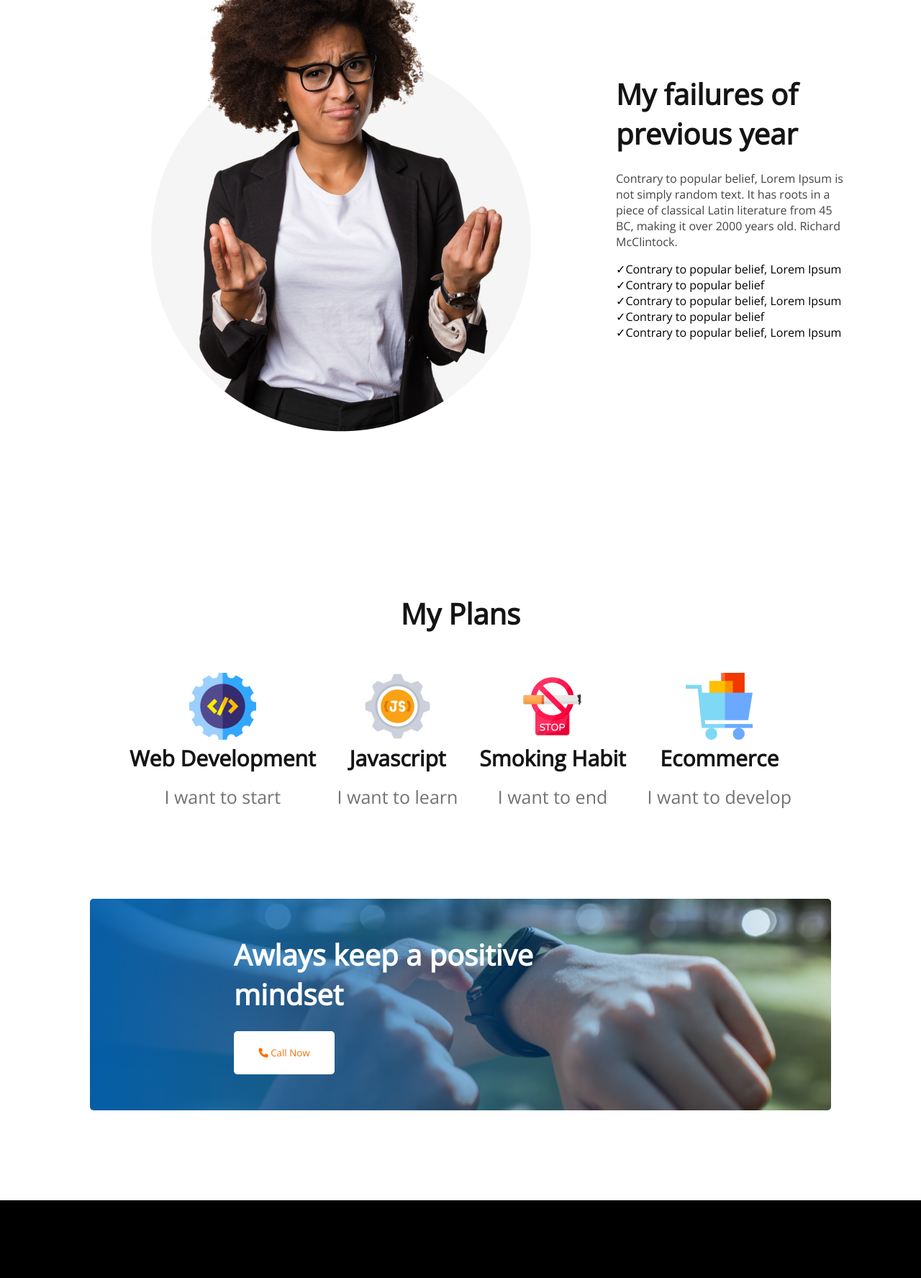
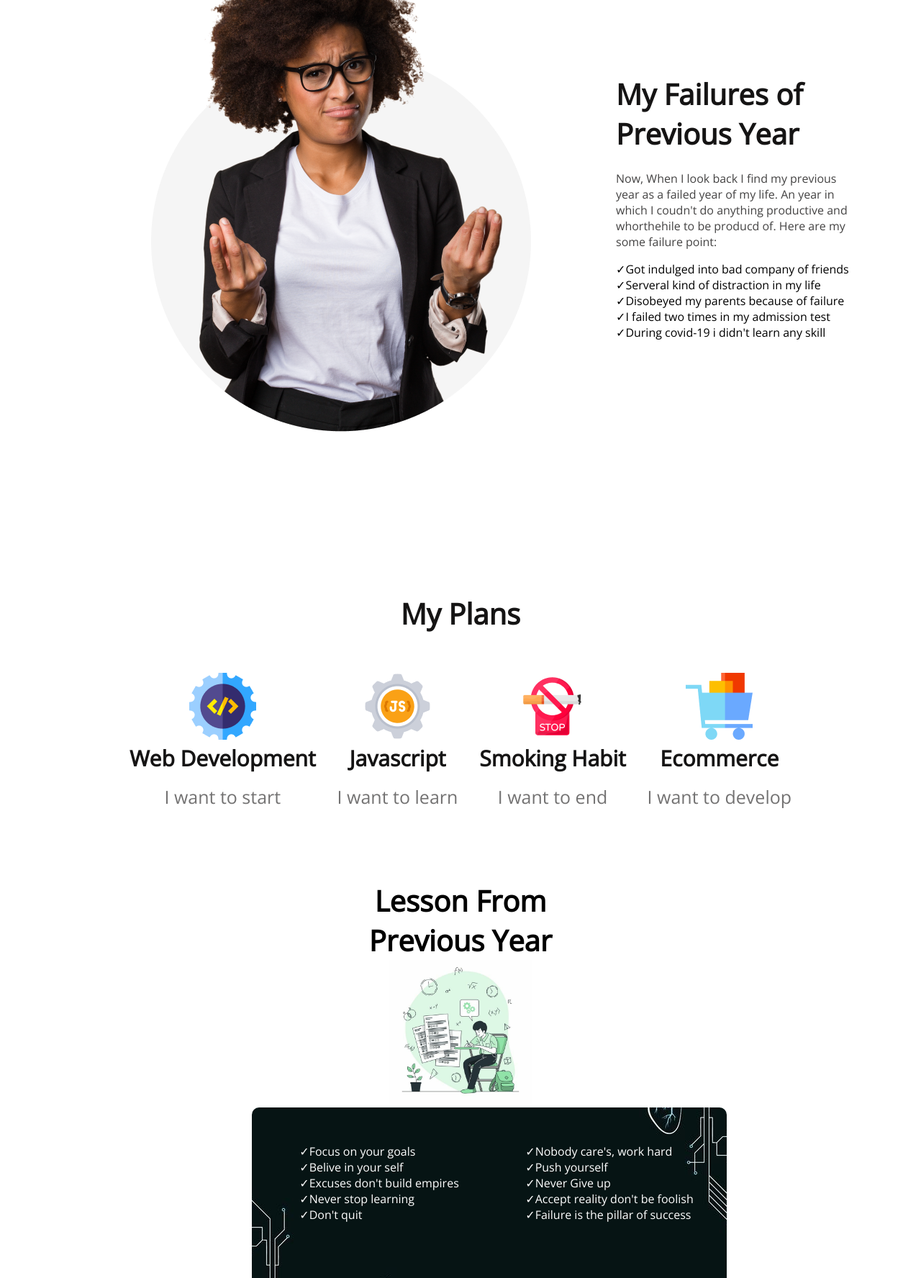
Before and after one commit to MinhazBorhan/Assignment-01, a plain HTML site: page index.html in a window 1280 px wide. Shown: the part 1024-2800 px from the top of the page at 72% size. Drawn offline with nearby package versions, Linux system fonts and the light colour scheme.

Commit message:
Complete Adding

```diff
--- a/index.html
+++ b/index.html
@@ -17,9 +17,13 @@
     <header>
         <div class="banner">
             <div class="banner-container">
-                <h1 class="banner-title">All Thinks Are<br><span id="banner-style">Possible</span> If You<br>believe</h1>
-                <p class="banner-discription">Lorem ipsum dolor sit amet, consectetur adipisicing elit.<br> Consequatur
-                    pariatur, nemo cumque accusamus tempore<br> assumenda asperiores quod amet alias. Ipsam.</p>
+                <h1 class="banner-title">All Thinks Are<br><span id="banner-style">Possible</span> If You<br>Believe
+                </h1>
+                <p class="banner-discription">Just beacuse they're succeeding before you, that doesn't mean <br> they're
+                    succeeding in replacment of you. There will still be a <br> place for you. There will always be a
+                    place for you.
+                    <br><span id="text-style">Morgan Harpter Nicbols</span>
+                </p>
                 <button id="btn-contact">Contact Us</button>
             </div>
         </div>
@@ -30,15 +34,15 @@
     <section class="my-failures">
         <img id="failure-image" src="images/person.png" alt="">
         <div class="failure-header">
-            <h3 class="failure-title">My failures of previous year</h3>
-            <p class="failure-discription">Contrary to popular belief, Lorem Ipsum is not simply random text. It has
-                roots in a piece of classical Latin literature from 45 BC, making it over 2000 years old. Richard
-                McClintock.</p>
-                <li>&#10003;Contrary to popular belief, Lorem Ipsum</li>
-                <li>&#10003;Contrary to popular belief</li>
-                <li>&#10003;Contrary to popular belief, Lorem Ipsum</li>
-                <li>&#10003;Contrary to popular belief</li>
-                <li>&#10003;Contrary to popular belief, Lorem Ipsum</li>
+            <h3 class="failure-title">My Failures of Previous Year</h3>
+            <p class="failure-discription">Now, When I look back I find my previous year as a failed year of my life. An
+                year in which I coudn't do anything productive and whorthehile to be producd of. Here are my some
+                failure point:</p>
+            <li>&#10003;Got indulged into bad company of friends</li>
+            <li>&#10003;Serveral kind of distraction in my life</li>
+            <li>&#10003;Disobeyed my parents because of failure </li>
+            <li>&#10003;I failed two times in my admission test</li>
+            <li>&#10003;During covid-19 i didn't learn any skill</li>
         </div>
     </section>
     <!-- My plan section -->
@@ -67,10 +71,39 @@
             </div>
         </div>
     </section>
+    <!-- Lesson I Learn -->
+    <section>
+        <div class="lesson">
+            <h1 id="lesson-title"><strong>Lesson From <br> Previous Year</strong></h1>
+            <div>
+                <img id="image-style" src="images/lesson.jpg" alt="">
+            </div>
+        </div>
+        <div class="lesson-discription">
+            <div>
+                <ul type="block">
+                    <li>&#10003;Focus on your goals</li>
+                    <li>&#10003;Belive in your self</li>
+                    <li>&#10003;Excuses don't build empires</li>
+                    <li>&#10003;Never stop learning</li>
+                    <li>&#10003;Don't quit</li>
+                </ul>
+            </div>
+            <div>
+                <ul type="block">
+                    <li>&#10003;Nobody care's, work hard</li>
+                    <li>&#10003;Push yourself</li>
+                    <li>&#10003;Never Give up</li>
+                    <li>&#10003;Accept reality don't be foolish</li>
+                    <li>&#10003;Failure is the pillar of success</li>
+                </ul>
+            </div>
+        </div>
+    </section>
     <!-- Motivation -->
     <section class="motivation">
         <h3 id="motivation-title">Awlays keep a positive <br> mindset</h3>
-        <button class="btn-primary"><i class="fa-solid fa-phone"></i>  Call Now</button>
+        <button class="btn-primary"><i class="fa-solid fa-phone"></i> Call Now</button>
     </section>
 </main>
 <!-- Future -->
@@ -78,11 +111,12 @@
     <div class="future">
         <div class="future-cointainer">
             <h3 class="future-title">Future</h3>
-            <p>There are many variations of passages of Lorem Ipsum <br> available, but the majority have suffered alteration in <br> some form, by injected humour, or randomised words</p>
+            <p>You can come back form anything no matter <br> how bad you think the situation is. <br> I'ts all about
+                your mindset.</p>
             <br>
-            <p>Email : info@gmail.com</p>
+            <p>Email : minhazbo@gmail.com</p>
             <br>
-            <p>Phone : 01500 00 00 00</p>
+            <p>Phone : 01800000000</p>
             <img class="future-icon" src="images/icons/fb.png" alt="">
             <img class="future-icon" src="images/icons/twitter.png" alt="">
             <img class="future-icon" src="images/icons/youtube.png" alt="">
@@ -94,4 +128,5 @@
         </div>
     </div>
 </footer>
+
 </html>
--- a/style.css
+++ b/style.css
@@ -43,6 +43,9 @@
     margin-bottom: 25px;
 }
 
+#text-style {
+    font-size: 13px;
+}
 #btn-contact {
     padding: 20px 25px;
     border-radius: 5px;
@@ -93,6 +96,7 @@ li {
     margin-top: 125px;
     text-align: center;
     padding: 0 150px;
+    margin-bottom: 100px;
 }
 
 .plan-title {
@@ -119,7 +123,39 @@ li {
     color: #737272;
     margin-top: 16px;
 }
+/* Lesson style */
+.lesson {
+    text-align: center;
+    align-items: center;
+}
 
+#lesson-title {
+    text-align: center;
+    font-size: 40px;
+    font-weight: 700;
+    color: black;
+}
+
+#image-style {
+    width: 200px;
+    height: 200px;
+}
+
+.lesson-discription {
+    display: flex;
+    justify-content: space-around;
+    background-image: url('images/background.jpg');
+    background-repeat: no-repeat;
+    background-position: center;
+    margin: 0 350px;
+    height: 25vh;
+    width: 50%;
+    border-radius: 10px;
+    color: #FFFFFF;
+    font-size: 35px;
+    padding-top: 50px;
+    padding-right: 20px;
+}
 /* Motivation style */
 .motivation {
     background-image: url(images/gradient1.png), url('images/watch.png');
```
Also changed, not shown: images/background.jpg (added), images/lesson.jpg (added).
